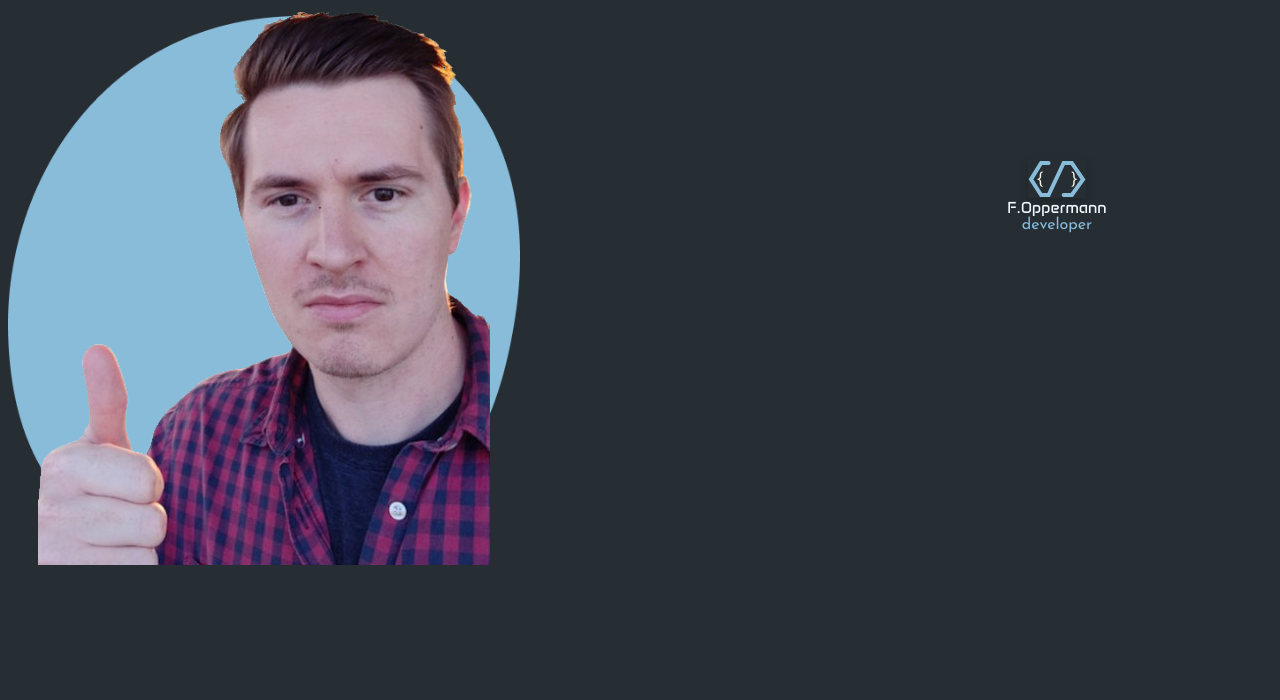
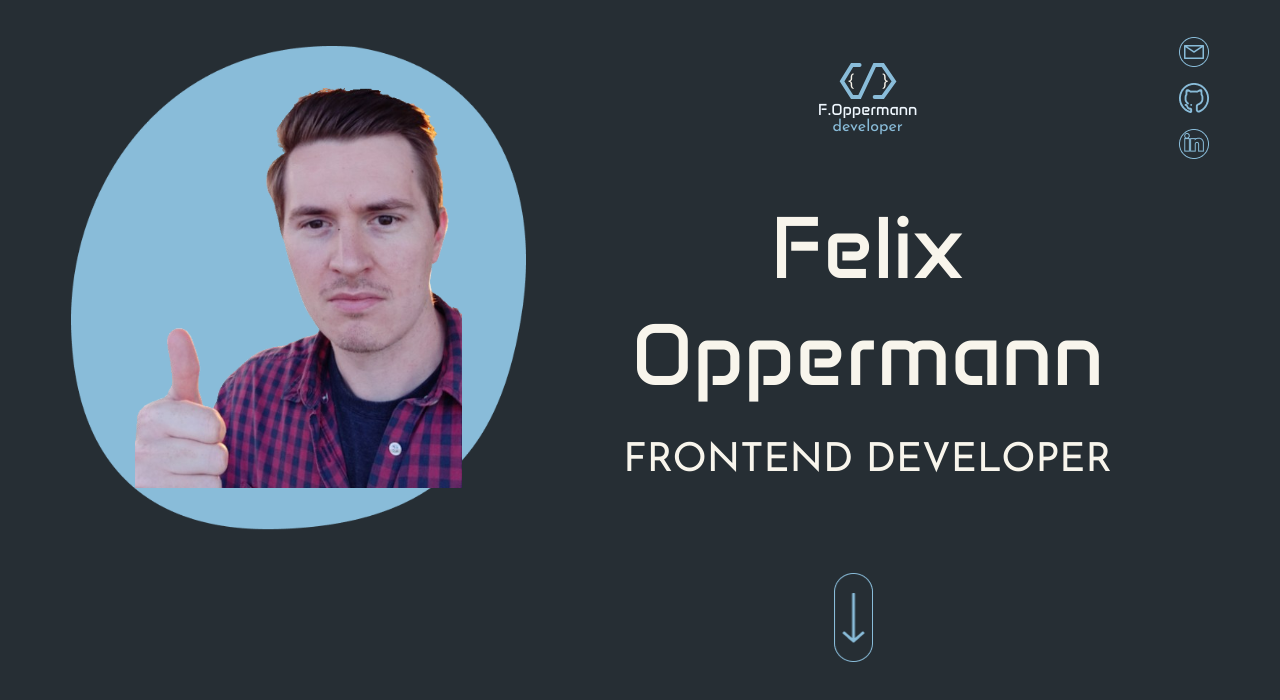
Before and after one commit to Auprman/portfolio, an Angular app: page / in a window 1280 px wide. Shown: the top 700 px of the page. Built offline with nearby package versions, Linux system fonts and the light colour scheme.

Commit message:
added first section and styling

```diff
--- a/src/sections/atf/atf.component.html
+++ b/src/sections/atf/atf.component.html
@@ -1,12 +1,11 @@
 <div class="main-container-atf">
-
 
     <div class="left-section">
       <img id="mypic" src="/assets/img/mypic/mypic.png" alt="my picture">
     </div>
 
-
     <div class="right-section">
+      <div class="upper-section">
             <div class="logo">
                 <div class="logo-sign">
                 <img src="/assets/img/logo/vector29.svg" alt="braces">
@@ -16,10 +15,33 @@
                     <span class="fontJSans">developer</span>
                 </div>
             </div>
+            <div class="links">
+                <a class="mail-anker" href="">
+                <img class="icon default" src="/assets/img/social media buttons/mail/mail-default.png" alt="Mail Default">
+                <img class="icon hover" src="/assets/img/social media buttons/mail/mail-hover-blue.png" alt="Mail Hover">
+                </a>
+                <a class="github-anker" href="">
+                <img class="icon default" src="/assets/img/social media buttons/github/gh-default.png" alt="GitHub Default">
+                <img class="icon hover" src="/assets/img/social media buttons/github/gh-hover-blue.png" alt="GitHub Hover">
+                </a>
+                <a class="linkedin-anker" href="">
+                <img class="icon default" src="/assets/img/social media buttons/linkedin/li-default.png" alt="LinkedIn Default">
+                <img class="icon hover" src="/assets/img/social media buttons/linkedin/li-hover-blue.png" alt="LinkedIn Hover">
+                </a>
+            </div>
+        </div>
+        <div class="middle-section">
+            <h1>Felix Oppermann</h1>
+            <h2>FRONTEND DEVELOPER</h2>
+        </div>
+        <div class="lower-section">
+            <div class="links">
+                <a class="arrow-down" href="">
+                    <img class="icon default" src="/assets/img/arrows/arrow-down-default.png" alt="">
+                    <img class="icon hover" src="/assets/img/arrows/arrow-down-hover.png" alt="">
+                </a>
+            </div>
+        </div>
     </div>
 
-
-
-
-
   </div>
--- a/src/sections/atf/atf.component.scss
+++ b/src/sections/atf/atf.component.scss
@@ -1,7 +1,39 @@
-#mypic{
+$mainBgColor: #262E34;
+$fontLightPurple : #F8F5EC;
+
+h1{
+    font-family: Anta;
+    font-size: 88px;
+    color: $fontLightPurple;
+    font-weight: 400;
+    text-align: center;
+    margin-bottom: 24px;
+    cursor: default;
+}
+h2{
+    font-family: Josefin Sans;
+    font-size: 40px;
+    color: $fontLightPurple;
+    font-weight: 400;
+    text-align: center;
+    cursor: default;
+}
+
+#mypic {
     display: block;
     background-color: transparent;
-    max-height: 70vh;
+    max-height: 50vh;
+}
+
+.main-container-atf {
+    margin-top: 41px;
+    display: flex;
+    align-items: center;
+    justify-content: space-between;
+    max-width: 1440px;
+    margin: 0 auto;
+    width: 100%;
+    max-width: clamp(320px, 90%, 1440px);
 }
 
 .left-section {
@@ -17,46 +49,27 @@
     align-items: center;
     flex-direction: column;
     overflow: hidden;
+    transition: background-image 0.3s ease-in-out;
 
-    &::after {
-      content: "";
-      position: absolute;
-      top: 0;
-      left: 0;
-      width: 100%;
-      height: 100%;
+    &:hover {
       background-image: url('/assets/img/bg-img/bg-hover.png');
-      background-repeat: no-repeat;
-      background-position: center;
-      background-size: contain;
-      opacity: 0;
-      transition: opacity 0.4s ease-in-out;
-      pointer-events: none;
-      z-index: 1;
     }
 
-    &:hover::after {
-      opacity: 1;
-    }
-
-    // Damit der Inhalt über den Hover-Hintergrund kommt:
     > * {
       position: relative;
       z-index: 2;
     }
 }
 
-.fontAnta{
+.fontAnta {
     font-family: 'Anta';
 }
 
-.fontJSans{
+.fontJSans {
     font-family: 'Josefin Sans';
 }
-.logo{
-    top: 20vh;
-    left: 80vw;
-    position: absolute;
+
+.logo {
     display: flex;
     justify-content: center;
     align-items: center;
@@ -64,26 +77,27 @@
     width: 66px;
     height: 73px;
     background-color: transparent;
-    transition: transform 0.1s ease; // nur transform animieren!
+    transition: transform 0.1s ease;
     transform-origin: center center;
     will-change: transform;
-    &:hover{
-        transform: scale(1.05);
+
+    &:hover {
+      transform: scale(1.10);
     }
 }
 
-.logo-sign{
+.logo-sign {
     display: flex;
     justify-content: center;
     align-items: center;
     background-color: transparent;
 
-    img{
+    img {
       background-color: transparent;
-        box-shadow: 0 4px 12px rgba(0, 0, 0, 0.2);
     }
 }
-.logo-braces{
+
+.logo-braces {
     background-color: transparent;
     position: relative;
     display: flex;
@@ -91,23 +105,107 @@
     align-items: center;
 }
 
-.logo-lettering{
+.logo-lettering {
     display: flex;
     justify-content: center;
     align-items: center;
     flex-direction: column;
     background-color: transparent;
+    transition: ease 0.125s;
+    will-change: transform;
 
-    >span{
+    &:hover > span:nth-child(1) {
+        transform: scale(1.20);
+        transition: transform 0.2s ease;
+        will-change: transform;
+    }
+
+    > span {
       font-size: 16px;
       background-color: transparent;
       color: aliceblue;
-        &:nth-child(2){
+      cursor: default;
+
+      &:nth-child(2) {
         color: #89BCD9;
+      }
+    }
+}
+
+.fw500 {
+    font-weight: 500;
+}
+
+.right-section {
+    height: 70vh;
+    width: 60vw;
+    display: flex;
+    flex-direction: column;
+    justify-content: center;
+    align-items: center;
+    position: relative;
+}
+
+.upper-section {
+    display: flex;
+    justify-content: center;
+    align-items: center;
+    width: 100%;
+}
+
+.links {
+    display: flex;
+    align-items: center;
+    justify-content: flex-end;
+    flex-direction: column;
+    gap: 16px;
+    position: absolute;
+    right: 0;
+    &:nth-child(1){
+        right: 50%;
+        height: 89px;
+        width: 38px;
+    }
+
+    a {
+      position: relative;
+      display: inline-block;
+      width: 30px;
+      height: 30px;
+
+      .icon {
+        position: absolute;
+        top: 0;
+        left: 0;
+        transition: opacity 0.125s ease;
+        width: 30px;
+        height: 30px;
+      }
+
+      .hover {
+        opacity: 0;
+      }
+
+      &:hover .hover {
+        opacity: 1;
+      }
+
+      &:hover .default {
+        opacity: 0;
+      }
+    }
+    .arrow-down{
+        img{
+            width: 39px;
+            height: 89px;
         }
     }
 
 }
-.fw500{
-    font-weight: 500;
+
+.lower-section {
+    display: flex;
+    justify-content: center;
+    width: 100%;
+
 }
--- a/src/styles.scss
+++ b/src/styles.scss
@@ -70,3 +70,8 @@ h1{
     color: $fontLightPurple;
     font-size: 88px;
 }
+h2{
+  font-family: Anta;
+  color: $fontLightPurple;
+  font-size: 88px;
+}
```
Lines whose indentation alone changed are shown as unchanged.
